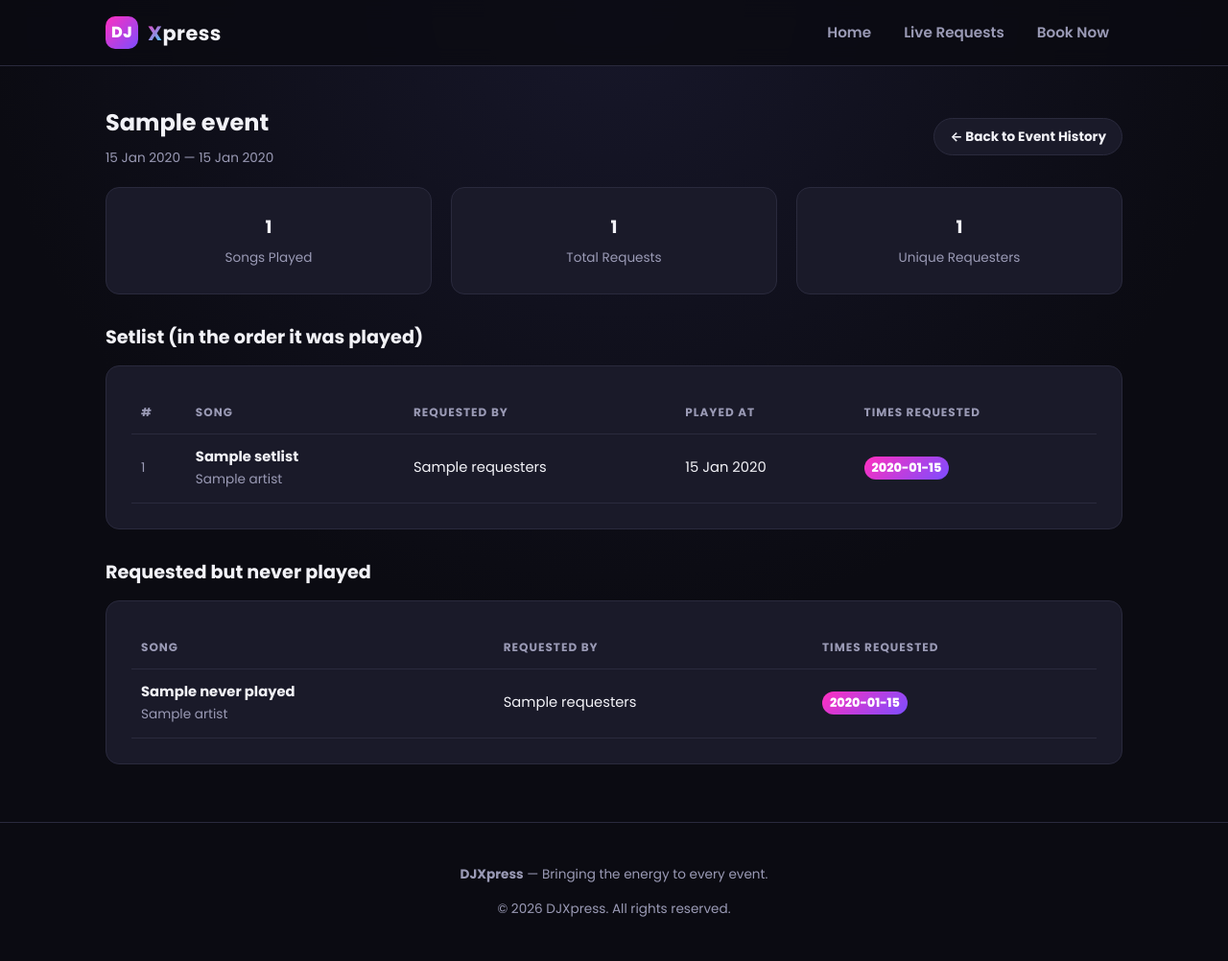
After one commit to toneztvv/DjBooking-, a Node server app: template views/admin/event-detail.ejs in a window 1280 px wide. The commit adds this page. Shown: the whole page at 96% size. Run offline with Node 20, Linux system fonts and the light colour scheme; the template is opened without the code that fills it: most values are stand-ins (such as "Sample title", 1, 10 or a date in 2020); some libraries are stand-ins or nearby versions.

Commit message:
Add permanent Event History with per-event setlists for admin
Adds an `events` table so every "Go Live" (and every mid-event "Clear
Board", which now closes the current segment and opens a new one
under the same name instead of silently merging into it) is a
permanent, browsable record instead of just a live-only board that
disappears.

New admin views:
- /admin/events — every past event with songs played, total requests,
  and unique requesters, newest first.
- /admin/events/:id — full setlist in the order it was actually
  played (timestamped, with who requested each song and how many
  times), plus a list of songs that were requested but never made it
  to the decks.

Existing routes (dashboard, /live, /api/live-state) now read the
current event's name from the new events table instead of a plain
settings.event_name string, so there's a single source of truth.
Includes a migration that backfills an events row for whatever
event_id an already-running deployment is currently pointed at, so
existing installs upgrade without losing their in-progress event's
name.

Co-Authored-By: Claude Sonnet 5 <noreply@anthropic.com>
Claude-Session: https://claude.ai/code/session_014rXqr5N7cP3MRHtqM8B1nM

```diff
--- a/src/routes/api.js
+++ b/src/routes/api.js
@@ -97,8 +97,9 @@ function getRecentlyPlayed(eventId) {
 
 router.get('/live-state', (req, res) => {
   const isLive = getSetting('is_live') === '1';
-  const eventName = getSetting('event_name') || '';
   const eventId = Number(getSetting('current_event_id') || '1');
+  const currentEvent = db.prepare('SELECT name FROM events WHERE id = ?').get(eventId);
+  const eventName = (currentEvent && currentEvent.name) || '';
 
   res.json({
     isLive,
--- a/src/routes/public.js
+++ b/src/routes/public.js
@@ -1,5 +1,5 @@
 const express = require('express');
-const { getSetting } = require('../db');
+const { db, getSetting } = require('../db');
 const { getLiveUrl } = require('../qr');
 
 const router = express.Router();
@@ -17,7 +17,9 @@ router.get('/book', (req, res) => {
 
 router.get('/live', (req, res) => {
   const isLive = getSetting('is_live') === '1';
-  const eventName = getSetting('event_name') || '';
+  const eventId = Number(getSetting('current_event_id') || '1');
+  const currentEvent = db.prepare('SELECT name FROM events WHERE id = ?').get(eventId);
+  const eventName = (currentEvent && currentEvent.name) || '';
   res.render('live', {
     page: 'live',
     isLive,
--- /dev/null
+++ b/views/admin/event-detail.ejs
@@ -0,0 +1,86 @@
+<%- include('../partials/header', { page, title: 'DJXpress Admin | ' + (event.name || 'Event') }) %>
+
+<section style="padding-top: 40px;">
+  <div class="container">
+    <div class="flex-between" style="margin-bottom: 20px;">
+      <div>
+        <h1 style="margin:0 0 6px;"><%= event.name || 'Untitled Event' %></h1>
+        <p class="small-muted" style="margin:0;">
+          <%= event.started_at %> &mdash; <%= event.ended_at || 'still live' %>
+        </p>
+      </div>
+      <a href="/admin/events" class="btn btn-secondary btn-sm">&larr; Back to Event History</a>
+    </div>
+
+    <div class="grid grid-3" style="margin-bottom: 30px;">
+      <div class="card" style="text-align:center;">
+        <h3 style="margin-bottom:6px;"><%= setlist.length %></h3>
+        <p class="small-muted" style="margin:0;">Songs Played</p>
+      </div>
+      <div class="card" style="text-align:center;">
+        <h3 style="margin-bottom:6px;"><%= stats.total_requests %></h3>
+        <p class="small-muted" style="margin:0;">Total Requests</p>
+      </div>
+      <div class="card" style="text-align:center;">
+        <h3 style="margin-bottom:6px;"><%= stats.requester_count %></h3>
+        <p class="small-muted" style="margin:0;">Unique Requesters</p>
+      </div>
+    </div>
+
+    <h2 style="font-size:1.2rem; margin-bottom:14px;">Setlist (in the order it was played)</h2>
+    <div class="card" style="margin-bottom: 30px;">
+      <div class="table-wrap">
+        <table>
+          <thead>
+            <tr>
+              <th>#</th>
+              <th>Song</th>
+              <th>Requested By</th>
+              <th>Played At</th>
+              <th>Times Requested</th>
+            </tr>
+          </thead>
+          <tbody>
+            <% setlist.forEach(function(r, i) { %>
+              <tr>
+                <td class="small-muted"><%= i + 1 %></td>
+                <td><strong><%= r.song_title %></strong><% if (r.artist) { %><br><span class="small-muted"><%= r.artist %></span><% } %></td>
+                <td><%= r.requesters %></td>
+                <td><%= r.played_at %></td>
+                <td><span class="count-pill"><%= r.times_requested %></span></td>
+              </tr>
+            <% }); %>
+          </tbody>
+        </table>
+        <% if (!setlist.length) { %><div class="empty-state">Nothing was played during this event.</div><% } %>
+      </div>
+    </div>
+
+    <h2 style="font-size:1.2rem; margin-bottom:14px;">Requested but never played</h2>
+    <div class="card">
+      <div class="table-wrap">
+        <table>
+          <thead>
+            <tr>
+              <th>Song</th>
+              <th>Requested By</th>
+              <th>Times Requested</th>
+            </tr>
+          </thead>
+          <tbody>
+            <% neverPlayed.forEach(function(r) { %>
+              <tr>
+                <td><strong><%= r.song_title %></strong><% if (r.artist) { %><br><span class="small-muted"><%= r.artist %></span><% } %></td>
+                <td><%= r.requesters %></td>
+                <td><span class="count-pill"><%= r.times_requested %></span></td>
+              </tr>
+            <% }); %>
+          </tbody>
+        </table>
+        <% if (!neverPlayed.length) { %><div class="empty-state">Every requested song got played. 🎉</div><% } %>
+      </div>
+    </div>
+  </div>
+</section>
+
+<%- include('../partials/footer') %>
```
Also changed, not shown: src/db.js (+22 -1 lines), src/routes/admin.js (+86 -12 lines), views/admin/dashboard.ejs (+6 -3 lines), views/admin/events.ejs (added, +49 -0 lines), README.md.
